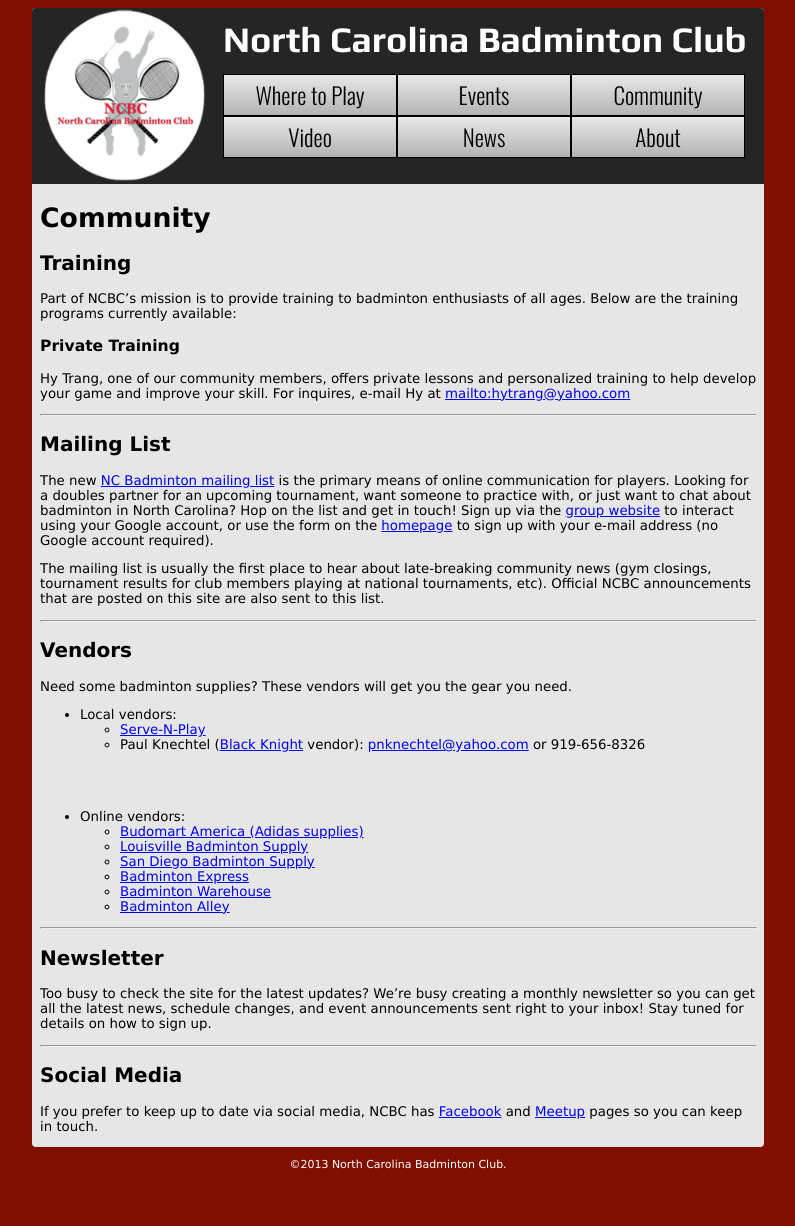
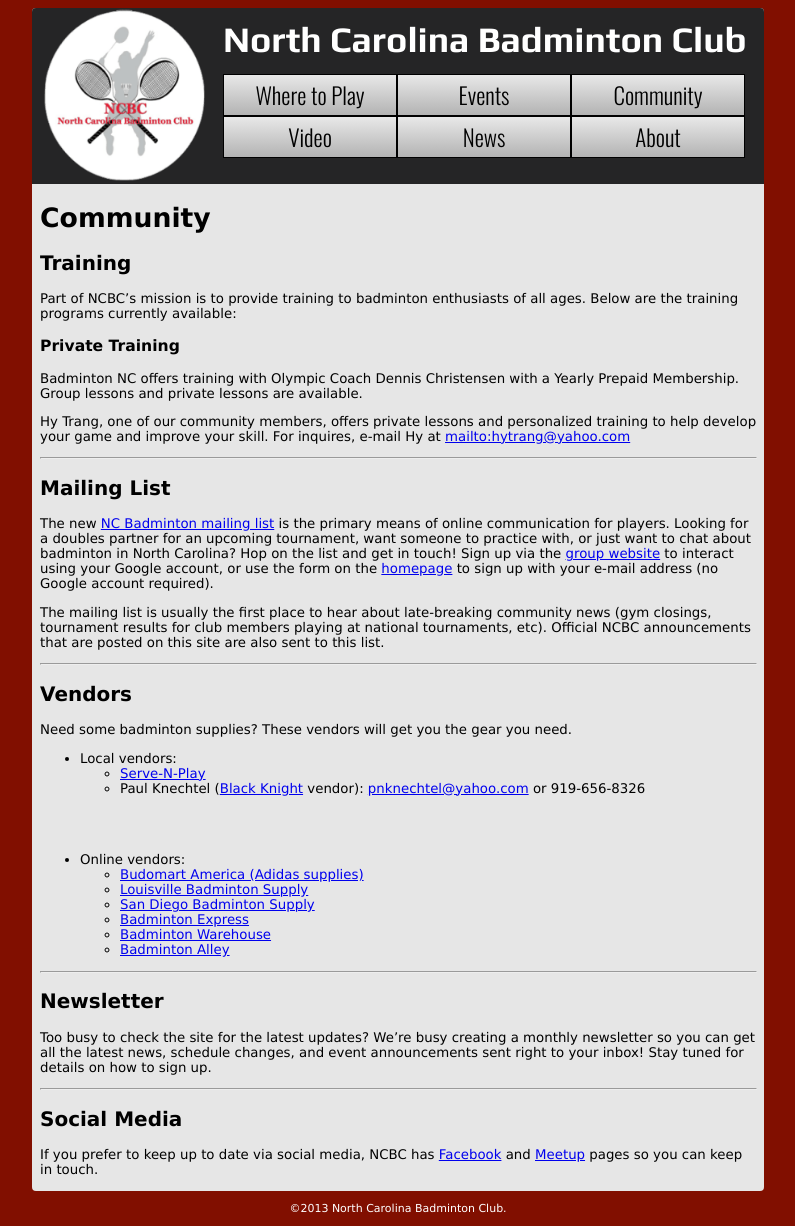
Before and after one commit to NCBC/ncbc.github.com, a Jekyll site: the page built from community.md, in a window 1280 px wide. Shown: the whole page, without its empty margins (242-1037 px from the left). Built offline with Jekyll 4.4.1, drawn with Linux system fonts in a browser that asks for light colours; Markdown is read by kramdown in place of the engine named in the settings; before the commit the page ends 1182 px from its top, so only the background shows below that.

Commit message:
Update community.md

```diff
--- a/community.md
+++ b/community.md
@@ -9,6 +9,8 @@
 Part of NCBC's mission is to provide training to badminton enthusiasts of all ages. Below are the training programs currently available:
 
 ### Private Training
+
+Badminton NC offers training with Olympic Coach Dennis Christensen with a Yearly Prepaid Membership.  Group lessons and private lessons are available.
 
 Hy Trang, one of our community members, offers private lessons and personalized training to help develop your game and improve your skill. For inquires, e-mail Hy at <a href="&#x6d;&#97;&#x69;&#000108;&#x74;&#000111;&#58;&#104;&#121;&#x74;&#x72;&#97;&#x6e;&#x67;&#00064;&#x79;&#x61;&#x68;&#000111;&#x6f;&#00046;&#99;&#111;&#x6d;?subject=&cc=&bcc=&body=" style="" class="" id="">&#000109;&#x61;&#x69;&#x6c;&#116;&#x6f;&#x3a;&#x68;&#x79;&#116;&#x72;&#x61;&#110;&#103;&#x40;&#x79;&#x61;&#x68;&#000111;&#x6f;&#x2e;&#00099;&#111;&#x6d;</a>
 
```
